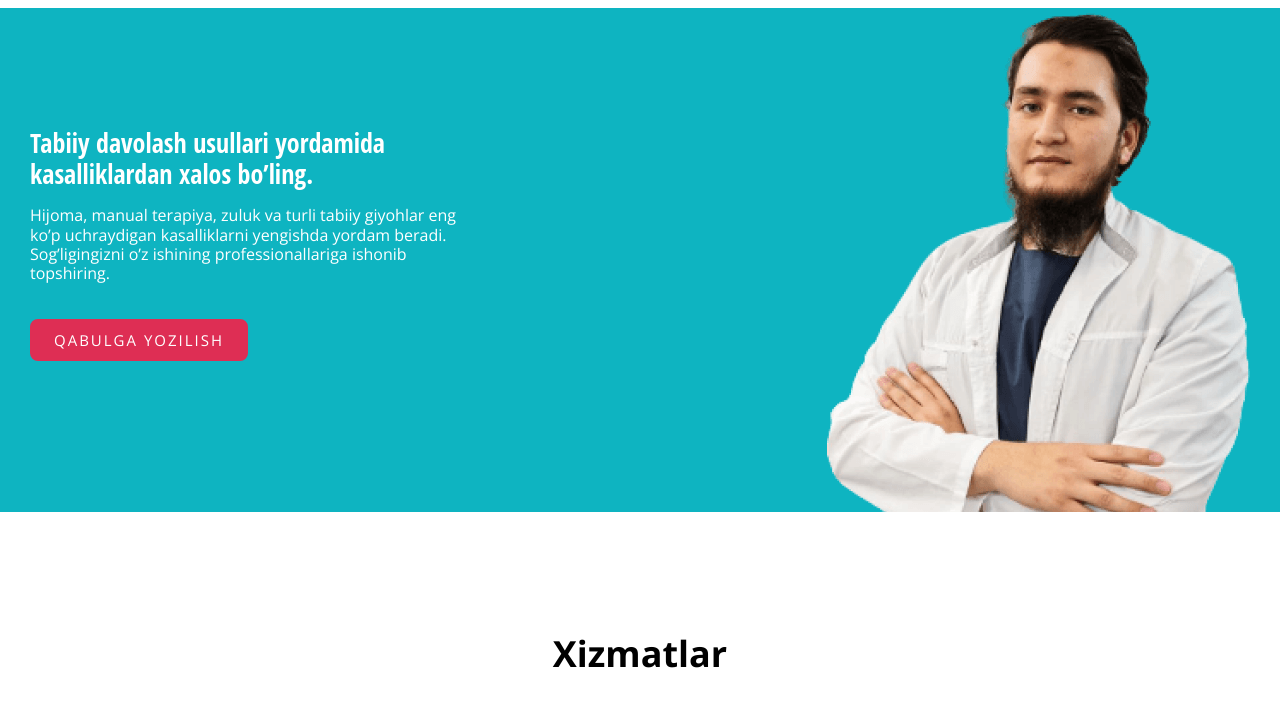
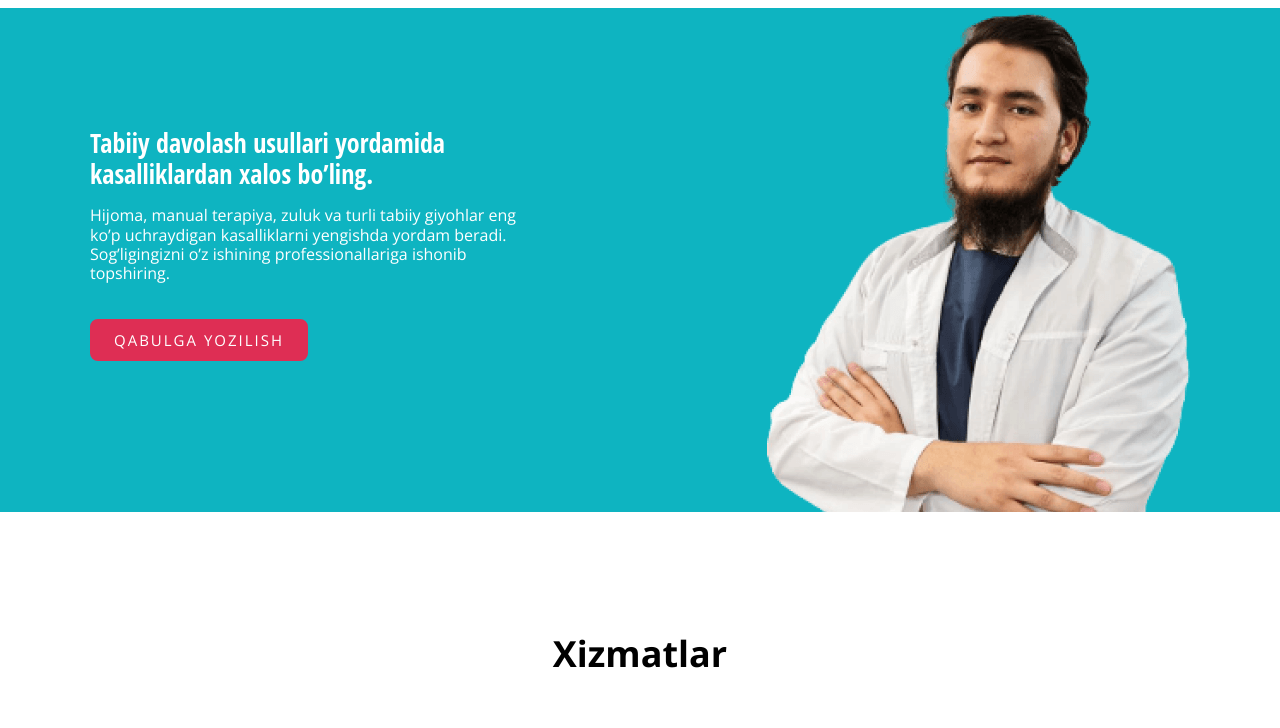
Before and after one commit to JaloliddinGofurov/ansormedprojectnew, a plain HTML site: page index.html in a window 1280 px wide. Shown: the part 90-818 px from the top of the page. Drawn offline with nearby package versions, Linux system fonts and the light colour scheme.

Commit message:
Update style.css

```diff
--- a/css/style.css
+++ b/css/style.css
@@ -24,7 +24,7 @@ body {
 
 .container {
   width: 100%;
-  max-width: 1160;
+  max-width: 1160px;
   padding-left: 30px;
   padding-right: 30px;
   margin-left: auto;
```
